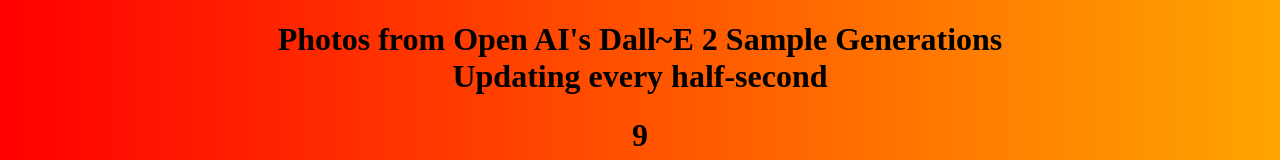
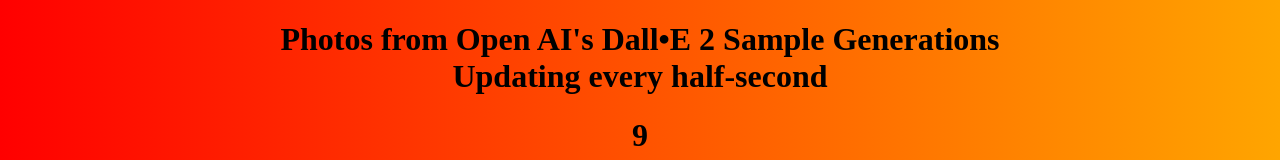
Before and after one commit to teboho/dall-e-pictures, a plain HTML site: page index.html in a window 1280 px wide. Shown: the top 160 px of the page. Drawn offline with Linux system fonts and the light colour scheme.

Commit message:
Update index.html

```diff
--- a/index.html
+++ b/index.html
@@ -20,7 +20,7 @@
    </style>
 </head>
 <body>
-   <h1>Photos from Open AI's Dall~E 2 Sample Generations <br>Updating every half-second</h1>
+   <h1>Photos from Open AI's Dall•E 2 Sample Generations <br>Updating every half-second</h1>
    <h1></h1>
    <img src="" alt="Dall E Picture" id="image" class="image">
    <img src="" alt="Dall E Picture" id="image2" class="image2">
```
